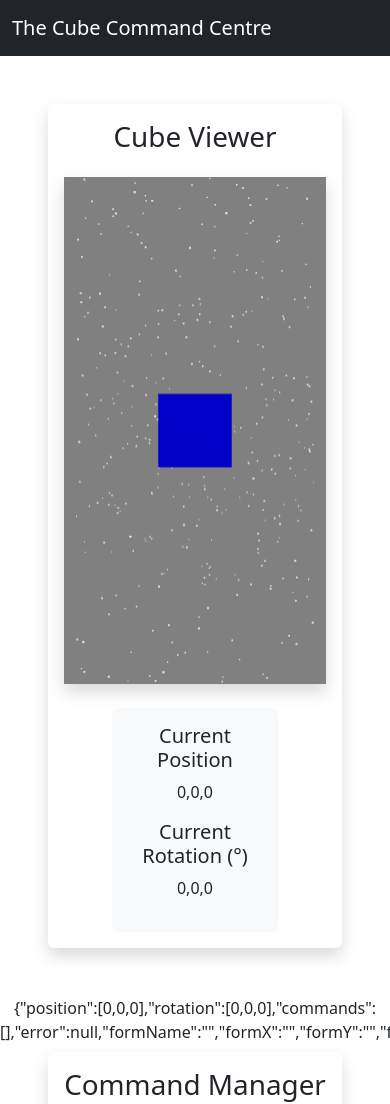
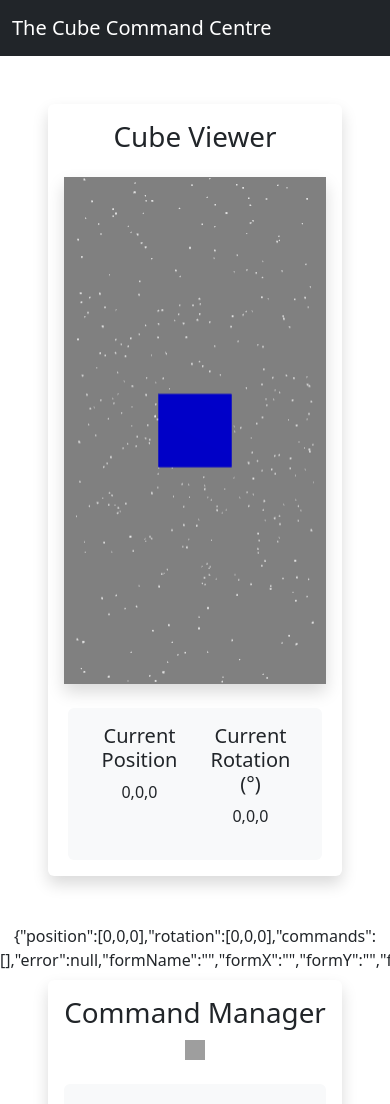
Before and after one commit to ibrahimt2/ThreeJSCube, a React (Create React App) app: page / in a window 390 px wide. Shown: the top 1104 px of the page. Built offline with nearby package versions, Linux system fonts and the light colour scheme; grey boxes are pictures that could not be loaded.

Commit message:
make scene width responsive to prevent overflow on smaller screens

```diff
--- a/src/components/CommandAdd/CommandAdd.js
+++ b/src/components/CommandAdd/CommandAdd.js
@@ -58,7 +58,6 @@ function CommandAdd({ cubeMachineState, send }) {
                     </Col>
                     <Col xs={1} sm={1} md={1} lg={1} xl={1} xxl={1}>
                         <Row><Form.Label>Add</Form.Label></Row>
-
                         <Button
                             className="btnFormSend float-down btn-flat"
                             variant="primary"
--- a/src/panes/ScenePane/ScenePane.css
+++ b/src/panes/ScenePane/ScenePane.css
@@ -1,5 +1,5 @@
 .scene-container {
     height: 60vh;
-    width: 100vw;
+    width: 100%;
     background-color: gray;
   }
--- a/src/panes/ScenePane/ScenePane.js
+++ b/src/panes/ScenePane/ScenePane.js
@@ -27,7 +27,7 @@ function ScenePane({ position, rotation }) {
                     <RenderedCube position={position} rotation={rotation}></RenderedCube>
                 </Canvas>
             </Container>
-            <Row className="bg-light p-3 mx-5 mt-4 rounded">
+            <Row className="bg-light p-3 mx-1 mt-4 rounded">
                 <Col>
                     <Row><h5>Current Position</h5></Row>
                     <Row><p>{position.toString()}</p></Row>
```
